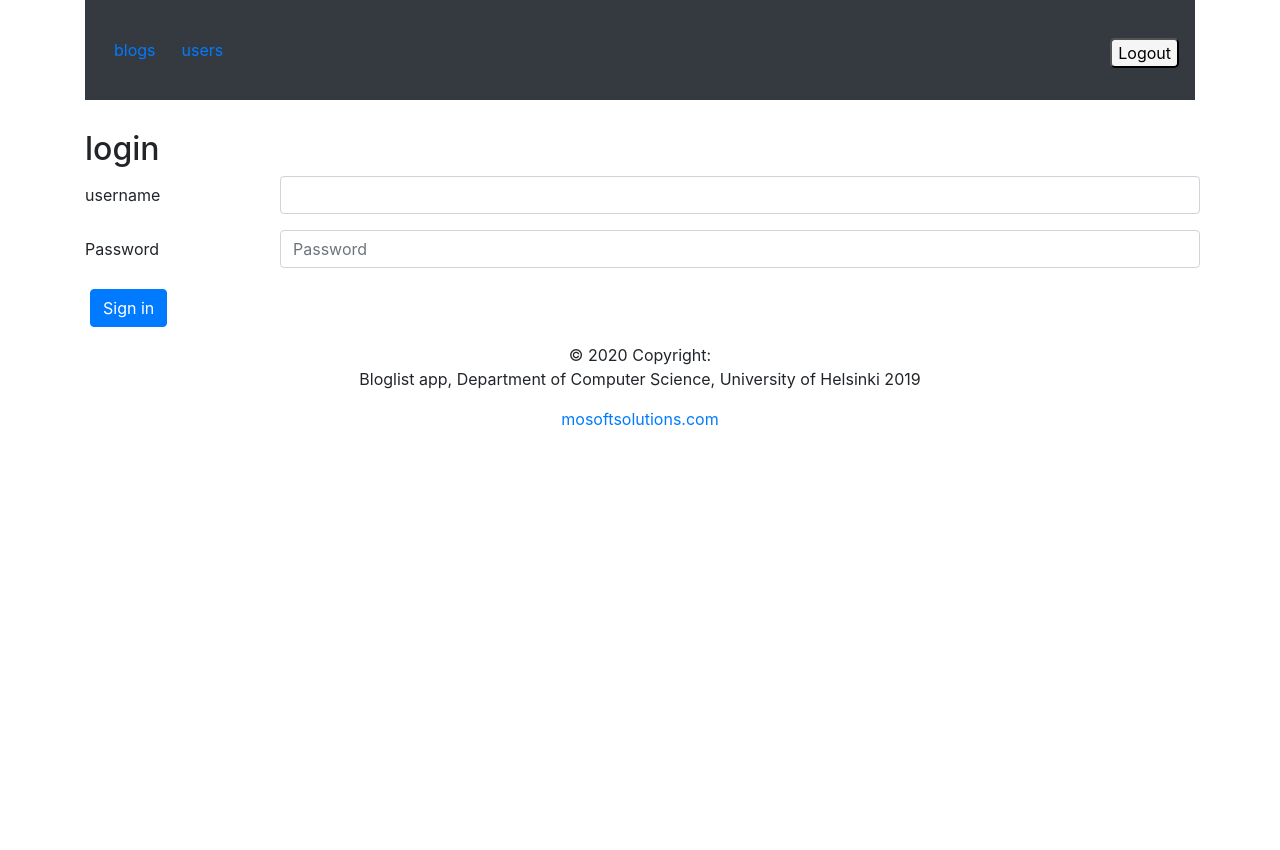
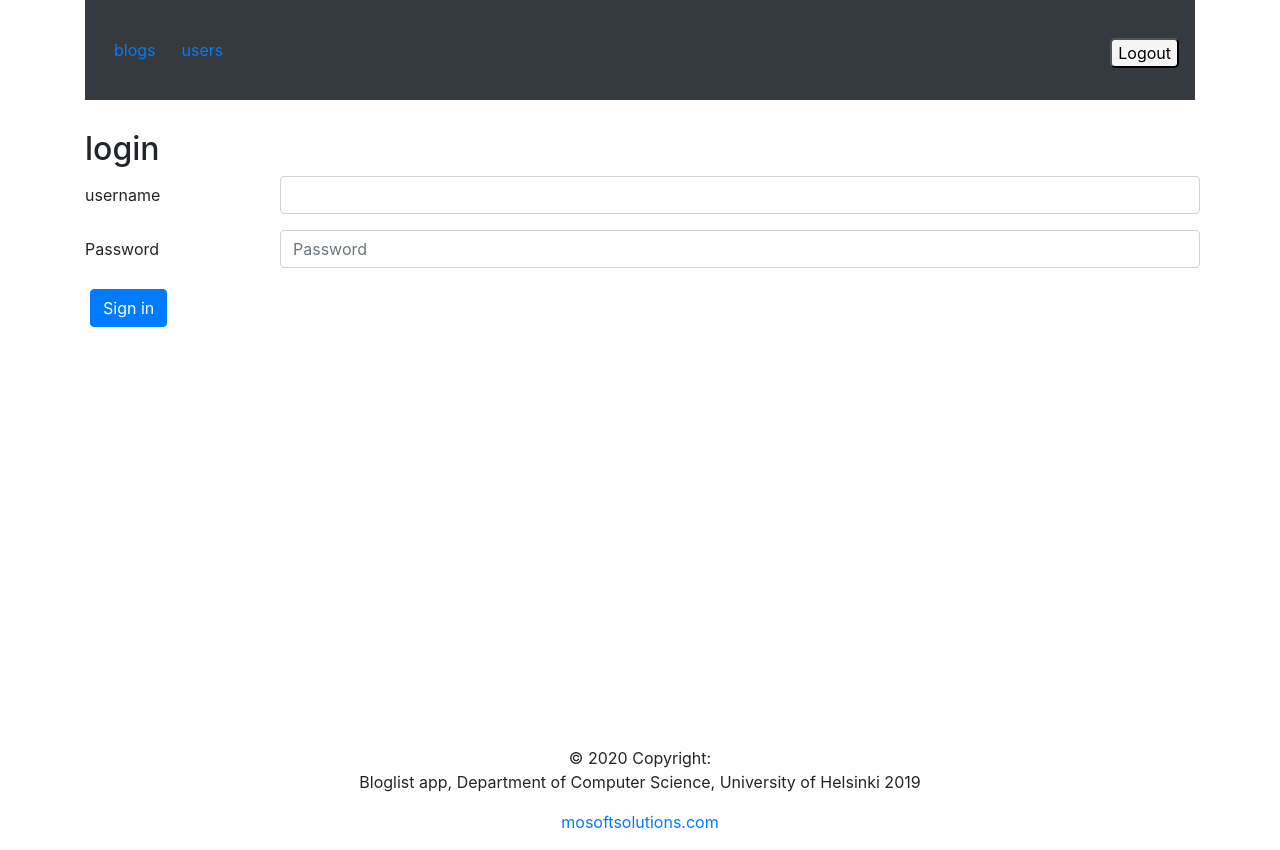
Before and after one commit to morisasy/fullstackhelsinki2020, a React (Create React App) app in the folder part7/bloglist-redux/: page /login in a window 1280 px wide. Before the commit the page ends 800 px from the top, so only its background shows below. Built offline with nearby package versions, Linux system fonts and the light colour scheme; no server answers.

Commit message:
Styles, step1 and step2

```diff
--- a/part7/bloglist-redux/src/App.css
+++ b/part7/bloglist-redux/src/App.css
@@ -4,14 +4,14 @@ html, body {
 .wrapper {
   display: flex;
   flex-direction: column;
+  min-height: 100%;
 }
+
 .container {
-  height: 100%;
-  flex: 1 0 auto;
+  min-height: calc(100vh - 70px);
 }
-#footer {
-  flex-shrink: 0;
-  height: 100px;
+footer {
+  height: 50px;
 }
 .error {
     color: red;
```
